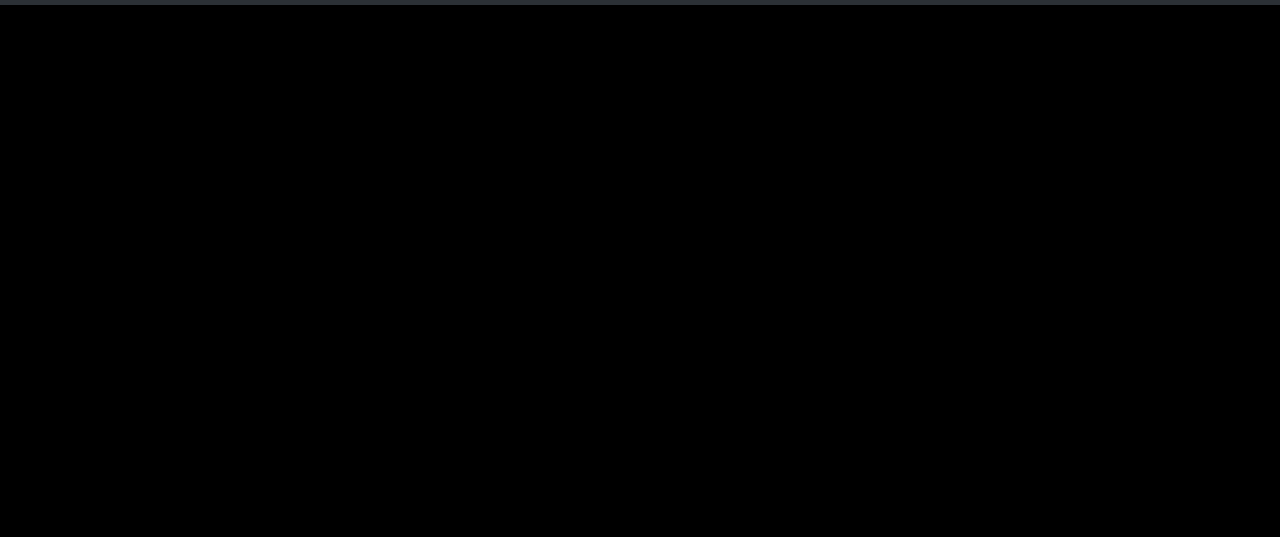
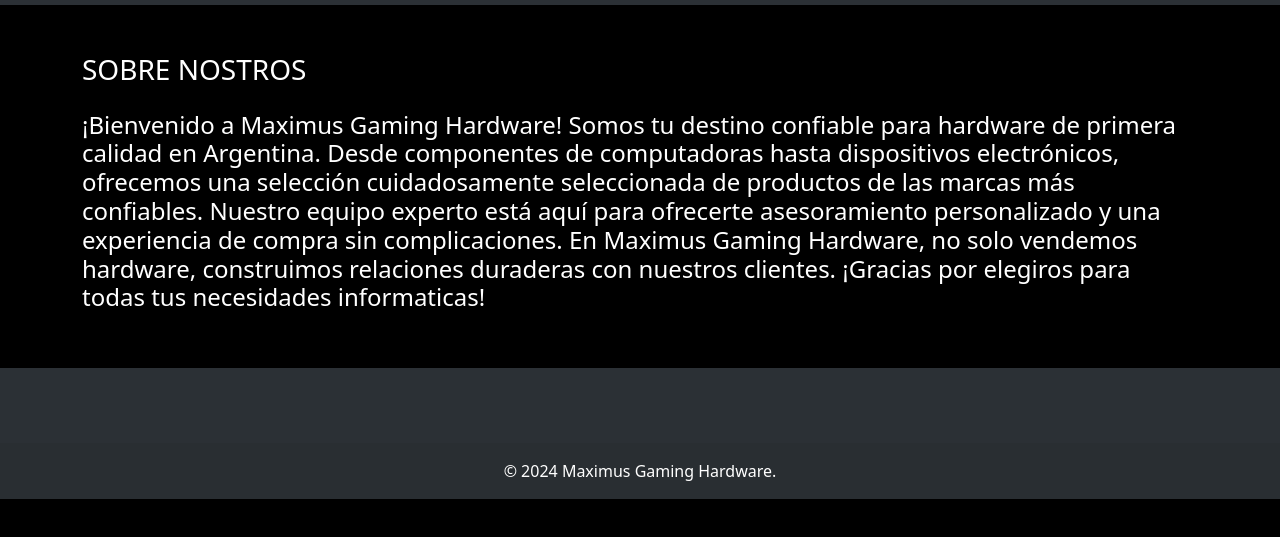
Before and after one commit to programacionTraghettiSerrano/trabajoColaborativo, a plain HTML site: page about.html in a window 1280 px wide. Shown: the part 71-608 px from the top of the page. Drawn offline with nearby package versions, Linux system fonts and the light colour scheme.

Commit message:
se agrego el main y el footer al about

```diff
--- a/about.html
+++ b/about.html
@@ -1,18 +1,22 @@
 <!doctype html>
 <html lang="en">
+
 <head>
     <meta charset="utf-8">
     <meta name="viewport" content="width=device-width, initial-scale=1">
     <title>Maximus Hardware</title>
-    <link href="https://cdn.jsdelivr.net/npm/bootstrap@5.3.3/dist/css/bootstrap.min.css" rel="stylesheet" integrity="sha384-QWTKZyjpPEjISv5WaRU9OFeRpok6YctnYmDr5pNlyT2bRjXh0JMhjY6hW+ALEwIH" crossorigin="anonymous">
+    <link href="https://cdn.jsdelivr.net/npm/bootstrap@5.3.3/dist/css/bootstrap.min.css" rel="stylesheet"
+        integrity="sha384-QWTKZyjpPEjISv5WaRU9OFeRpok6YctnYmDr5pNlyT2bRjXh0JMhjY6hW+ALEwIH" crossorigin="anonymous">
     <link rel="stylesheet" href="assets/style.css">
 </head>
+
 <body>
     <nav class="navbar navbar-expand-lg bg-body-tertiary" data-bs-theme="dark">
         <div class="container-fluid">
             <a class="navbar-brand" href="index.html"> <img src="assets/img/Logo maximus 2.0.svg" class="logo"></a>
-            <button class="navbar-toggler" type="button" data-bs-toggle="collapse" data-bs-target="#navbarTogglerDemo02" aria-controls="navbarTogglerDemo02" aria-expanded="false" aria-label="Toggle navigation">
-            <span class="navbar-toggler-icon"></span>
+            <button class="navbar-toggler" type="button" data-bs-toggle="collapse" data-bs-target="#navbarTogglerDemo02"
+                aria-controls="navbarTogglerDemo02" aria-expanded="false" aria-label="Toggle navigation">
+                <span class="navbar-toggler-icon"></span>
             </button>
             <div class="collapse navbar-collapse" id="navbarTogglerDemo02">
                 <ul class="navbar-nav me-auto mb-2 mb-lg-0">
@@ -24,9 +28,94 @@
                     </li>
                 </ul>
                 <form class="d-flex" role="search">
-                    <input class="form-control me-2" type="search" placeholder="..." aria-label="Search" data-bs-theme="dark">
+                    <input class="form-control me-2" type="search" placeholder="..." aria-label="Search"
+                        data-bs-theme="dark">
                     <button class="btn btn-outline-light" type="submit">Buscar</button>
                 </form>
             </div>
         </div>
     </nav>
+
+    <main>
+        <section class="py-3 py-md-5 py-xl-8">
+            <div class="container">
+                <div class="row">
+                    <div class="col-12 col-md-10 col-lg-12">
+                        <h2 class="fs-3 mb-4 text-white text-uppercase">Sobre Nostros</h2>
+                        <h4 class="d-flex justify-content-center text-white">
+                            ¡Bienvenido a Maximus Gaming Hardware! Somos tu destino confiable para hardware de primera calidad en
+                            Argentina. Desde componentes de computadoras hasta dispositivos electrónicos, ofrecemos una
+                            selección cuidadosamente seleccionada de productos de las marcas más confiables. Nuestro
+                            equipo experto está aquí para ofrecerte asesoramiento personalizado y una experiencia de
+                            compra sin complicaciones. En Maximus Gaming Hardware, no solo vendemos hardware, construimos relaciones
+                            duraderas con nuestros clientes. ¡Gracias por elegiros para todas tus necesidades informaticas!
+                        </h4>
+                    </div>
+                </div>
+            </div>
+        </section>
+    </main>
+
+    <footer id="footer-bg" class="text-center">
+        <div class="container pt-4">
+            <section class="mb-4">
+                <a
+                data-mdb-ripple-init
+                class="btn btn-link btn-floating btn-lg text-body m-1"
+                href="#!"
+                role="button"
+                ><i class="fab fa-facebook-f"></i
+                ></a>
+
+                <a
+                data-mdb-ripple-init
+                class="btn btn-link btn-floating btn-lg text-body m-1"
+                href="#!"
+                role="button"
+                data-mdb-ripple-color="dark"
+                ><i class="fab fa-twitter"></i
+                ></a>
+
+                <a
+                data-mdb-ripple-init
+                class="btn btn-link btn-floating btn-lg text-body m-1"
+                href="#!"
+                role="button"
+                data-mdb-ripple-color="dark"
+                ><i class="fab fa-google"></i
+                ></a>
+
+                <a
+                data-mdb-ripple-init
+                class="btn btn-link btn-floating btn-lg text-body m-1"
+                href="#!"
+                role="button"
+                data-mdb-ripple-color="dark"
+                ><i class="fab fa-instagram"></i
+                ></a>
+
+                <a
+                data-mdb-ripple-init
+                class="btn btn-link btn-floating btn-lg text-body m-1"
+                href="#!"
+                role="button"
+                data-mdb-ripple-color="dark"
+                ><i class="fab fa-linkedin"></i
+                ></a>
+
+                <a
+                data-mdb-ripple-init
+                class="btn btn-link btn-floating btn-lg text-body m-1"
+                href="#!"
+                role="button"
+                data-mdb-ripple-color="dark"
+                ><i class="fab fa-github"></i
+                ></a>
+            </section>
+
+        </div>
+
+        <div class="text-center p-3 text-white" style="background-color: rgba(0, 0, 0, 0.05);">
+            © 2024 Maximus Gaming Hardware.
+        </div>
+    </footer>
--- a/assets/style.css
+++ b/assets/style.css
@@ -12,3 +12,13 @@ body {
     width: 400px;
     margin: 10px;
 }
+#footer-bg  {
+    background-color:#2b3035;
+}
+#footer-bg i{
+    color: white;
+    transition: 1s;
+}
+#footer-bg i:hover{
+    transform: scale(1.6);
+}
```
